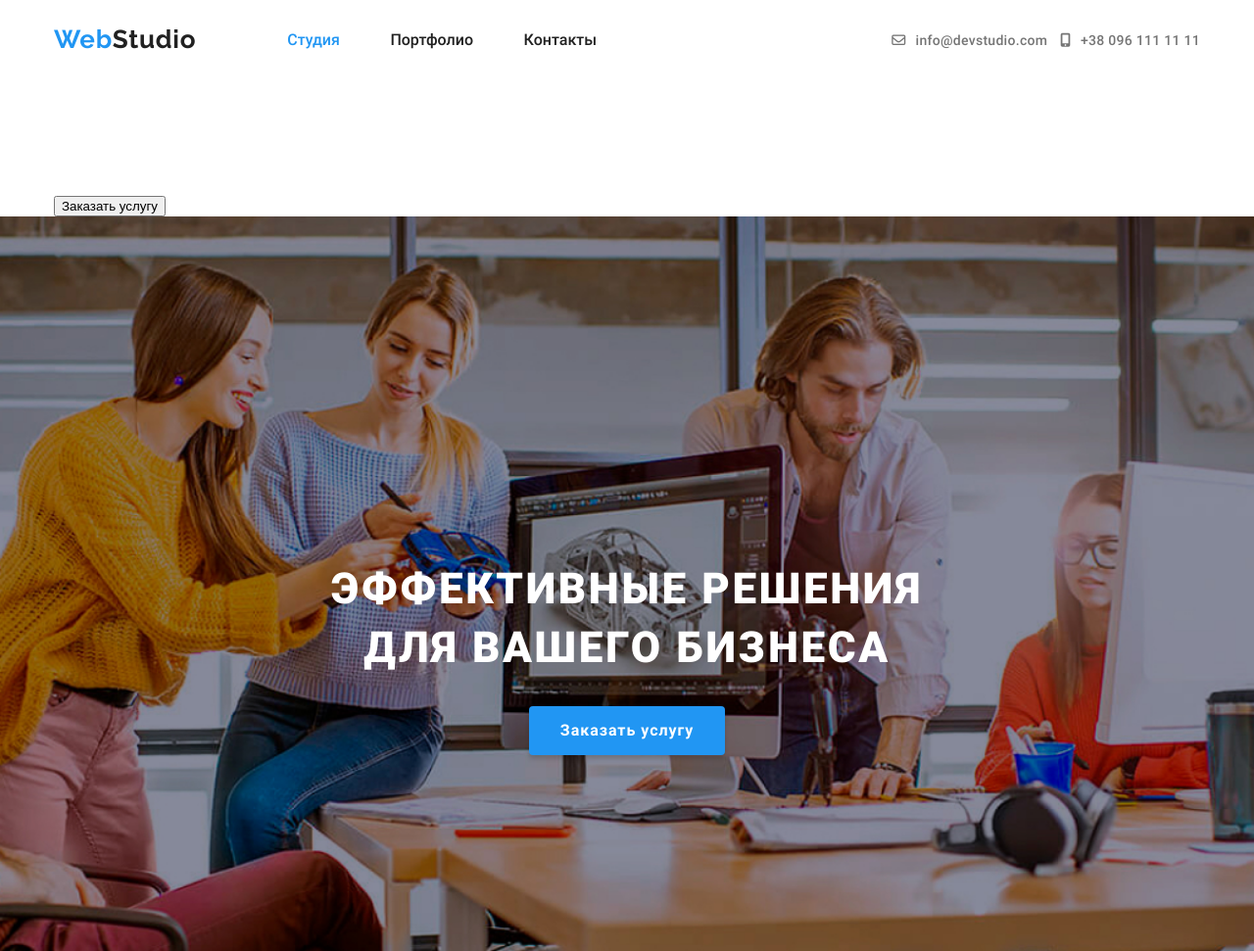
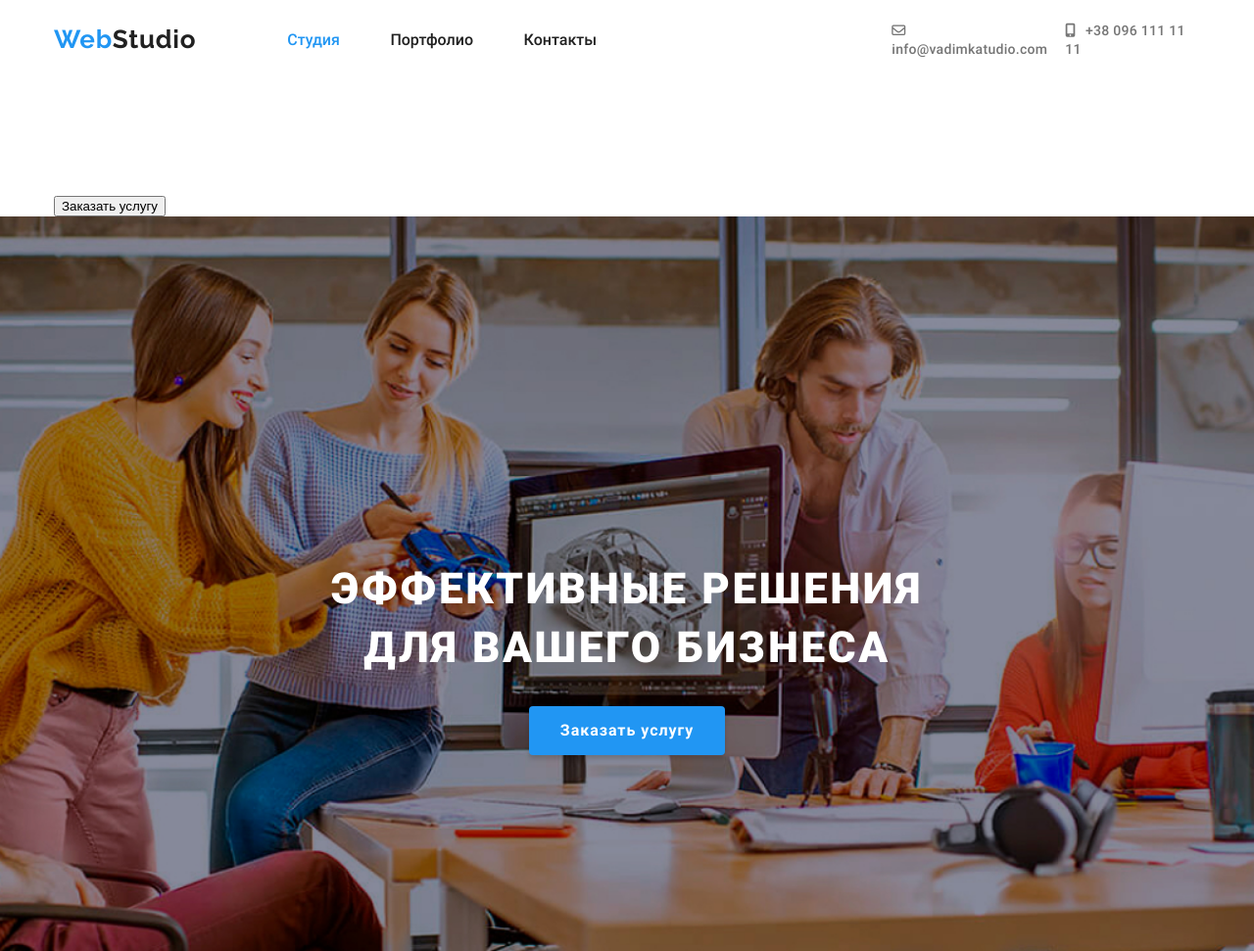
Before and after one commit to vadimka07/test_new, a plain HTML site: page index.html in a window 1280 px wide. Shown: the top 971 px of the page at 98% size. Drawn offline with Linux system fonts and the light colour scheme.

Commit message:
change mail header

```diff
--- a/index.html
+++ b/index.html
@@ -32,7 +32,7 @@
           <li>
             <a href="mailto:info@devstudio.com" class="main-mail"
               ><i class="fa fa-envelope-o" aria-hidden="true"></i
-              >info@devstudio.com</a
+              >info@vadimkatudio.com</a
             >
           </li>
           <li>
@@ -190,7 +190,9 @@
               <a href="tel:+380961111111" class="main-tel">+38 096 111 11 11</a>
             </li>
             <li>
-              <a href="tel:+380961111111" class="main-test-tel">+380961111111</a>
+              <a href="tel:+380961111111" class="main-test-tel"
+                >+380961111111</a
+              >
             </li>
           </ul>
         </address>
```
